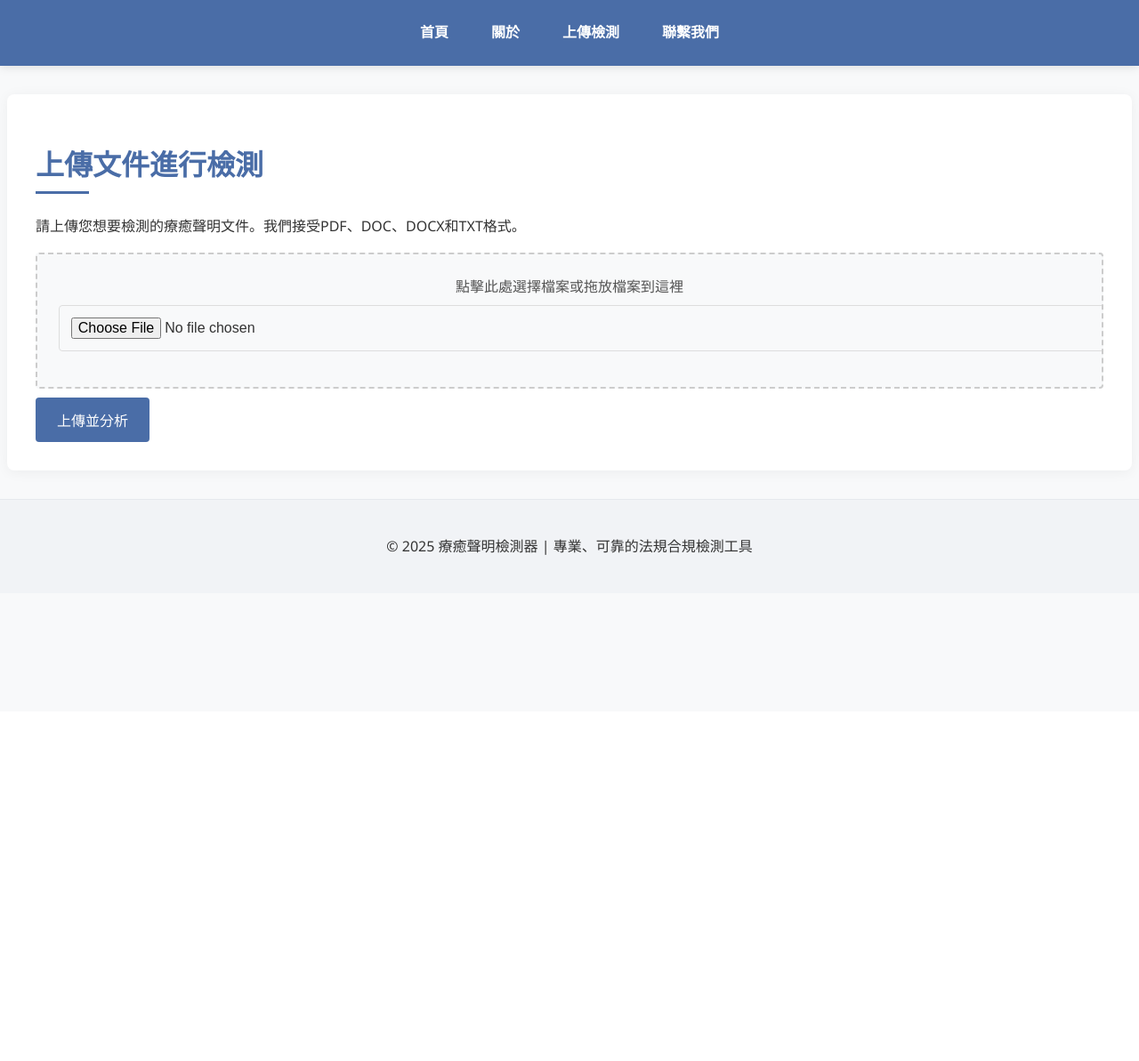
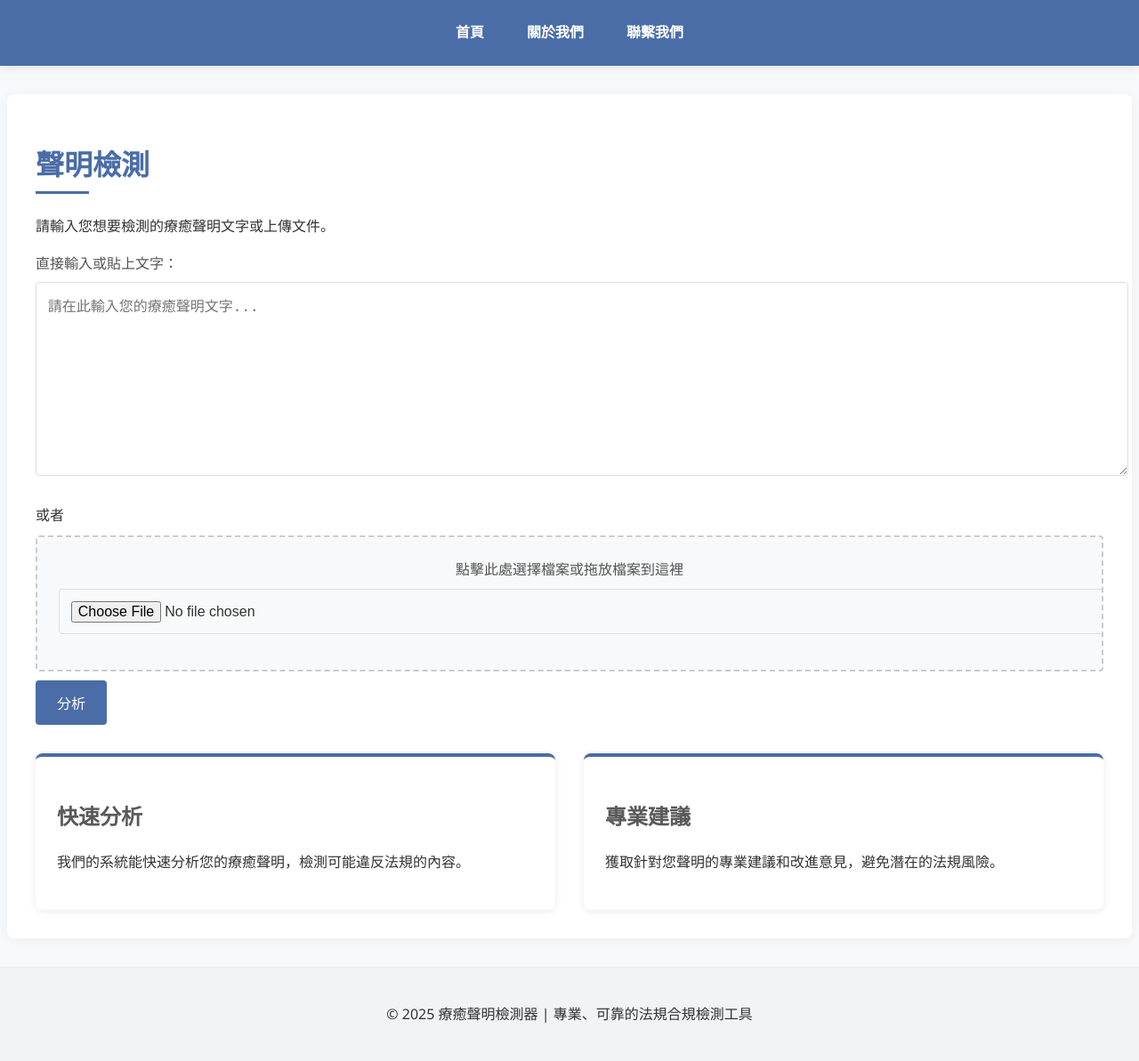
Before and after one commit to wenchun84/therapy-claim-detector, a Flask app: page / in a window 1280 px wide. Shown: the whole page at 89% size. Before the commit the page ends 667 px from the top, so only its background shows below. Run offline with Flask 2, Linux system fonts and the light colour scheme.

Commit message:
Update index.html

```diff
--- a/templates/index.html
+++ b/templates/index.html
@@ -20,14 +20,13 @@
     <header>
         <nav>
             <a href="/">首頁</a>
-            <a href="/about">關於</a>
-            <a href="/upload">上傳檢測</a>
+            <a href="/about">關於我們</a>
             <a href="/contact">聯繫我們</a>
         </nav>
     </header>
     <main>
-        <h1>上傳文件進行檢測</h1>
-        <p>請上傳您想要檢測的療癒聲明文件。我們接受PDF、DOC、DOCX和TXT格式。</p>
+        <h1>聲明檢測</h1>
+        <p>請輸入您想要檢測的療癒聲明文字或上傳文件。</p>
 
         {% if error %}
         <div class="error-message">
@@ -36,13 +35,33 @@
         {% endif %}
 
         <form method="post" enctype="multipart/form-data">
+            <div class="form-group">
+                <label for="text_input">直接輸入或貼上文字：</label>
+                <textarea id="text_input" name="text_input" rows="10" placeholder="請在此輸入您的療癒聲明文字..."></textarea>
+            </div>
+
+            <div class="separator">
+                <span>或者</span>
+            </div>
+
             <div class="file-upload">
                 <label class="file-upload-label">點擊此處選擇檔案或拖放檔案到這裡</label>
                 <input type="file" id="file" name="file" accept=".pdf,.doc,.docx,.txt" onchange="updateFileName()">
                 <p id="fileName" class="file-name-display"></p>
             </div>
-            <button type="submit">上傳並分析</button>
+            <button type="submit" class="analyze-button">分析</button>
         </form>
+
+        <div class="features">
+            <div class="feature">
+                <h2>快速分析</h2>
+                <p>我們的系統能快速分析您的療癒聲明，檢測可能違反法規的內容。</p>
+            </div>
+            <div class="feature">
+                <h2>專業建議</h2>
+                <p>獲取針對您聲明的專業建議和改進意見，避免潛在的法規風險。</p>
+            </div>
+        </div>
     </main>
     <footer>
         <p>&copy; 2025 療癒聲明檢測器 | 專業、可靠的法規合規檢測工具</p>
```
